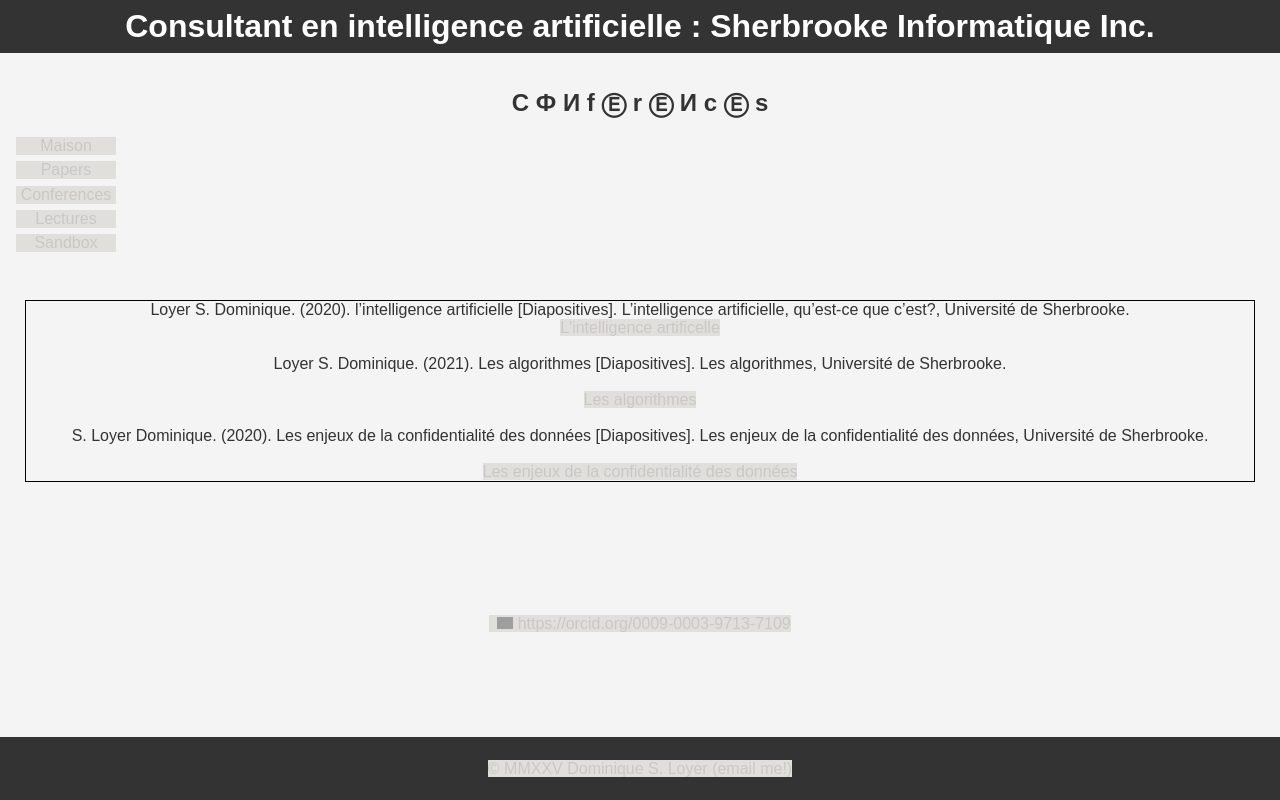
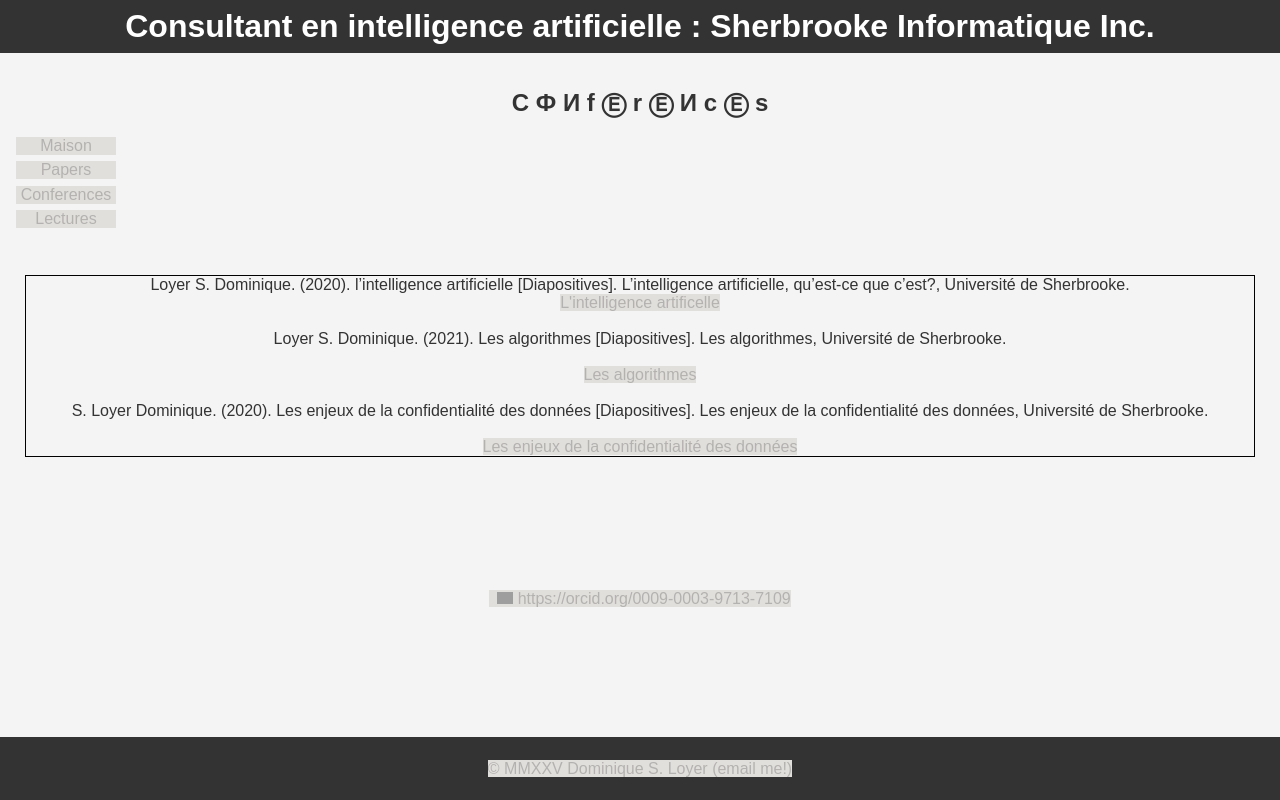
Before and after one commit to DominiqueLoyer/DominiqueLoyer.github.io, a plain HTML site: page conferences.html in a window 1280 px wide. Drawn offline with Linux system fonts and the light colour scheme; grey boxes are pictures that could not be loaded.

Commit message:
Update conferences.html

```diff
--- a/conferences.html
+++ b/conferences.html
@@ -147,7 +147,6 @@
   <li><a href="https://dominiqueloyer.github.io/papers.html">Papers</a></li>
   <li><a href="https://dominiqueloyer.github.io/conferences.html">Conferences</a></li>
   <li><a href="https://dominiqueloyer.github.io/lectures.html">Lectures</a></li>
-  <li><a href="https://dominiqueloyer.github.io/sandbox.html">Sandbox</a></li>
 </ul>
 
 
@@ -183,7 +182,7 @@
     font-size:6;
   }
  a:link {
-  color: #cac8c6;
+  color: #b4b2b0;
   background-color: #e1dfdc;
   text-decoration: none;
   }
```
